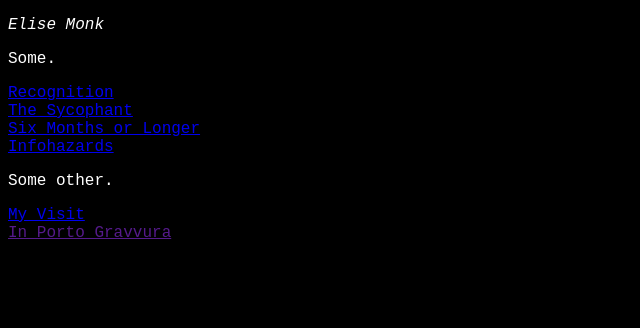
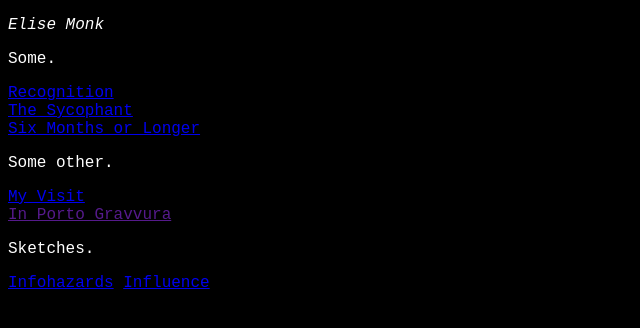
Before and after one commit to elisemonk/elisemonk.github.io, a plain HTML site: page index.html in a window 1280 px wide. Shown: the whole page, without its empty margins (0-640 px from the left). Drawn offline with Linux system fonts and the light colour scheme.

Commit message:
Update index.html

```diff
--- a/index.html
+++ b/index.html
@@ -24,15 +24,16 @@
 
     <a href="Six Months or Longer.pdf">Six Months or Longer</a> <br>
 
-    <a href="Infohazards.pdf">Infohazards</a>
-
     <p>Some other.</p>
 
     <a href="https://www.youtube.com/watch?v=kYChxdNfFBM">My Visit</a> <br>
 
     <a href="">In Porto Gravvura</a>
 
+    <p>Sketches.</p>
 
+    <a href="Infohazards.pdf">Infohazards</a>
+    <a href="Influence.pdf">Influence</a>
 
   </body>
 </html>
```
